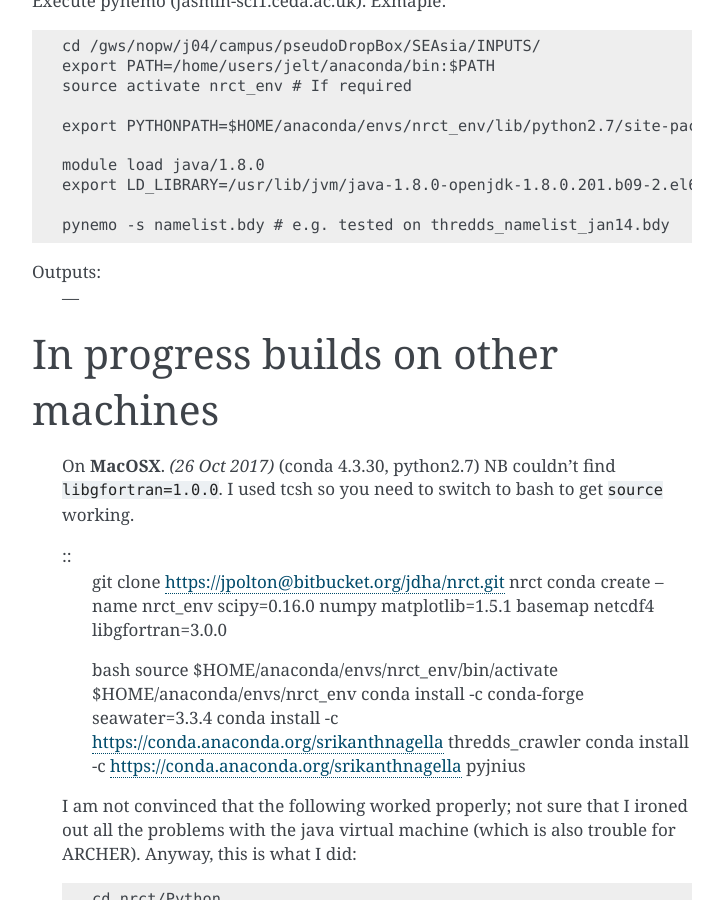
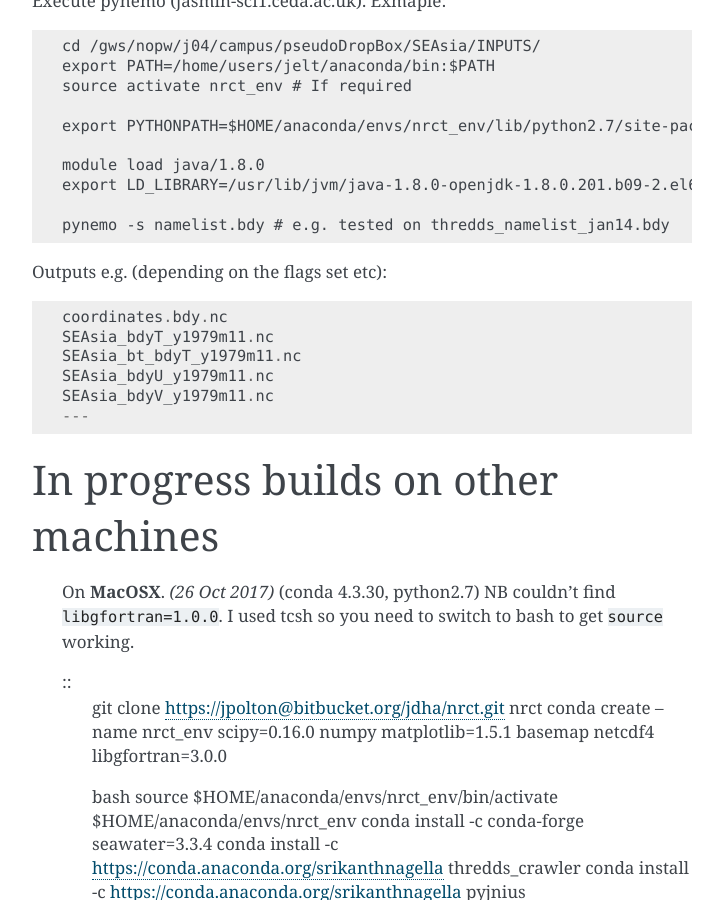
Before and after one commit to NOC-MSM/SEAsia, a Sphinx documentation site: the page built from recipes/docs/source/install_nrct.rst, in a window 1280 px wide and 900 px high, scrolled down 2603 px. Shown: the whole window, without its empty margins (388-1111 px from the left). Built offline with Sphinx 7.4.7, drawn with Linux system fonts in a browser that asks for light colours.

Commit message:
minor edit

```diff
--- a/recipes/docs/source/install_nrct.rst
+++ b/recipes/docs/source/install_nrct.rst
@@ -144,7 +144,13 @@ Execute pynemo (jasmin-sci1.ceda.ac.uk). Exmaple::
 
   pynemo -s namelist.bdy # e.g. tested on thredds_namelist_jan14.bdy
 
-Outputs:
+Outputs e.g. (depending on the flags set etc)::
+
+  coordinates.bdy.nc
+  SEAsia_bdyT_y1979m11.nc
+  SEAsia_bt_bdyT_y1979m11.nc
+  SEAsia_bdyU_y1979m11.nc
+  SEAsia_bdyV_y1979m11.nc
   ---
 
 In progress builds on other machines
```
